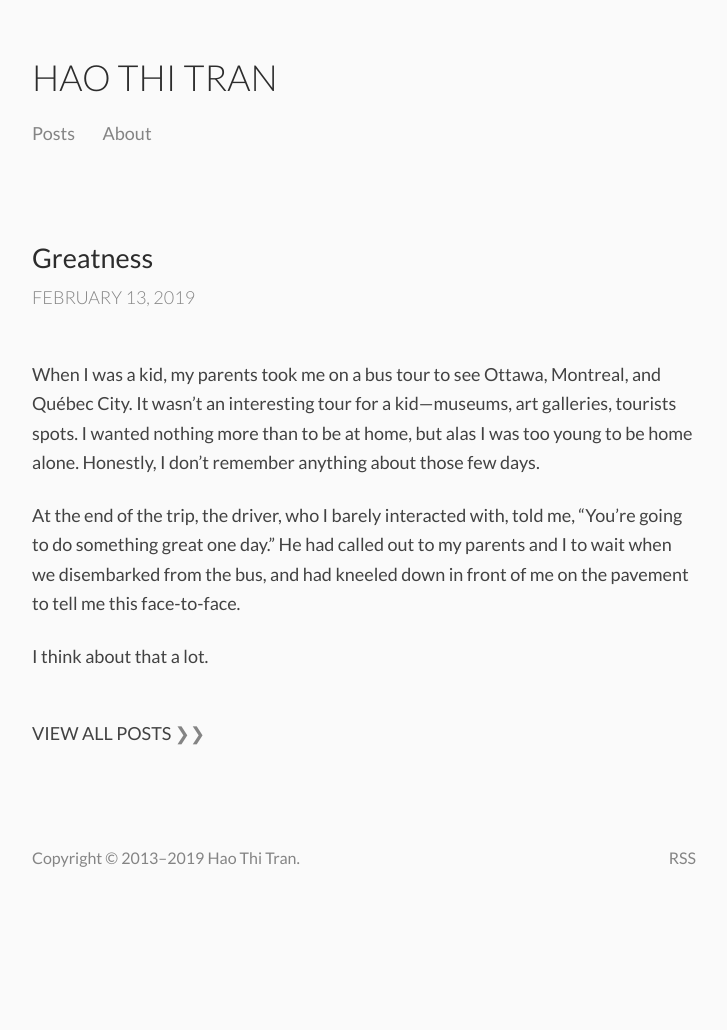
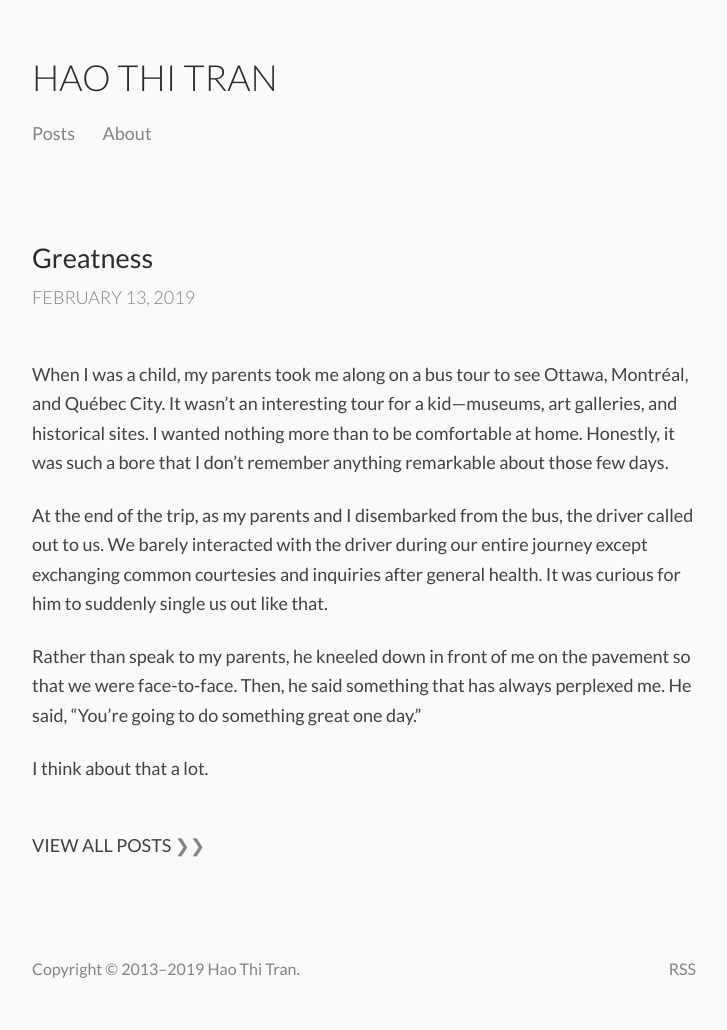
Before and after one commit to haothitran/posts, a Jekyll site: the page built from _posts/2019-02-13-greatness.md, in a window 1280 px wide. Shown: the whole page, without its empty margins (276-1003 px from the left). Built offline with Jekyll 4.4.1, drawn with Linux system fonts in a browser that asks for light colours; before the commit the page ends 919 px from its top, so only the background shows below that.

Commit message:
Revise post

```diff
--- a/_posts/2019-02-13-greatness.md
+++ b/_posts/2019-02-13-greatness.md
@@ -4,8 +4,10 @@ title: Greatness
 date: 2019-02-13
 ---
 
-When I was a kid, my parents took me on a bus tour to see Ottawa, Montreal, and Québec City. It wasn't an interesting tour for a kid—museums, art galleries, tourists spots. I wanted nothing more than to be at home, but alas I was too young to be home alone. Honestly, I don't remember anything about those few days.
+When I was a child, my parents took me along on a bus tour to see Ottawa, Montréal, and Québec City. It wasn't an interesting tour for a kid—museums, art galleries, and historical sites. I wanted nothing more than to be comfortable at home. Honestly, it was such a bore that I don't remember anything remarkable about those few days.
 
-At the end of the trip, the driver, who I barely interacted with, told me, "You're going to do something great one day." He had called out to my parents and I to wait when we disembarked from the bus, and had kneeled down in front of me on the pavement to tell me this face-to-face.
+At the end of the trip, as my parents and I disembarked from the bus, the driver called out to us. We barely interacted with the driver during our entire journey except exchanging common courtesies and inquiries after general health. It was curious for him to suddenly single us out like that.
+
+Rather than speak to my parents, he kneeled down in front of me on the pavement so that we were face-to-face. Then, he said something that has always perplexed me. He said, "You're going to do something great one day."
 
 I think about that a lot.
```
